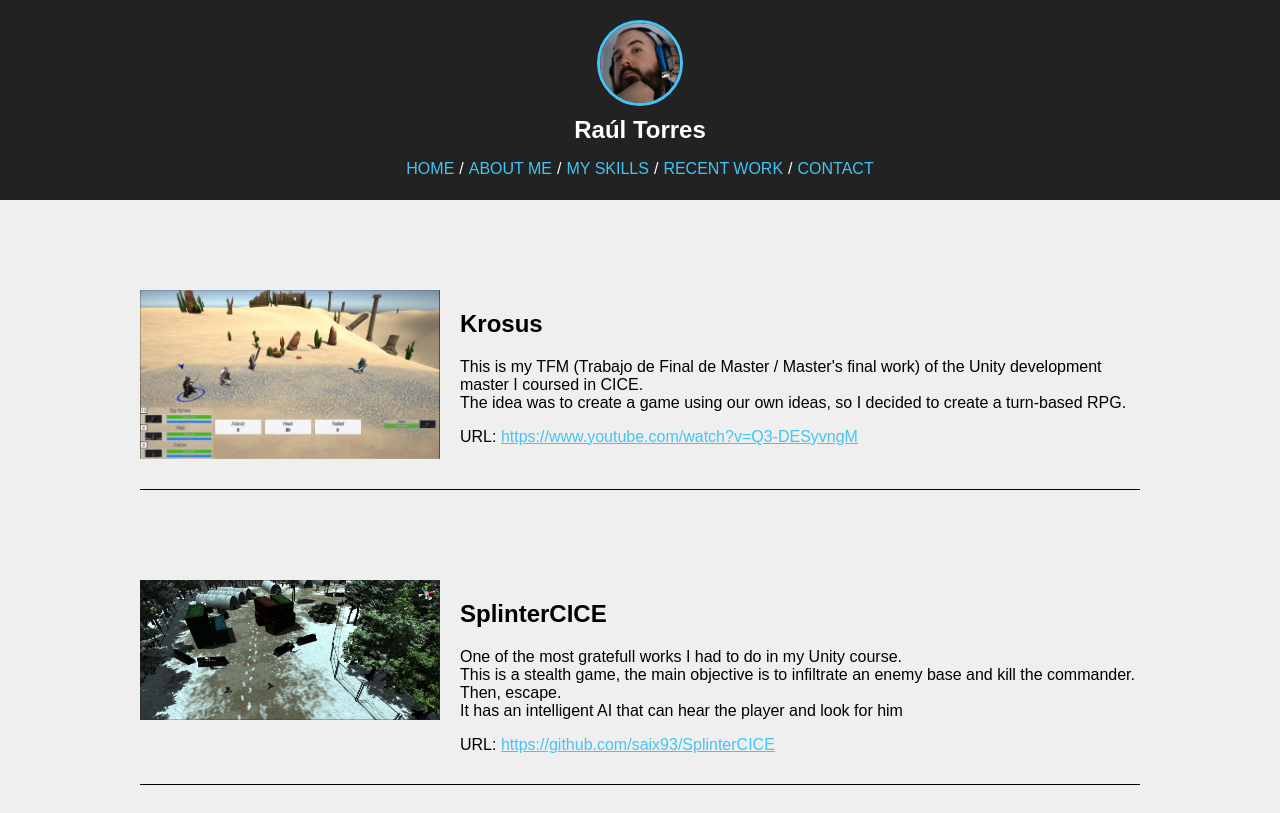
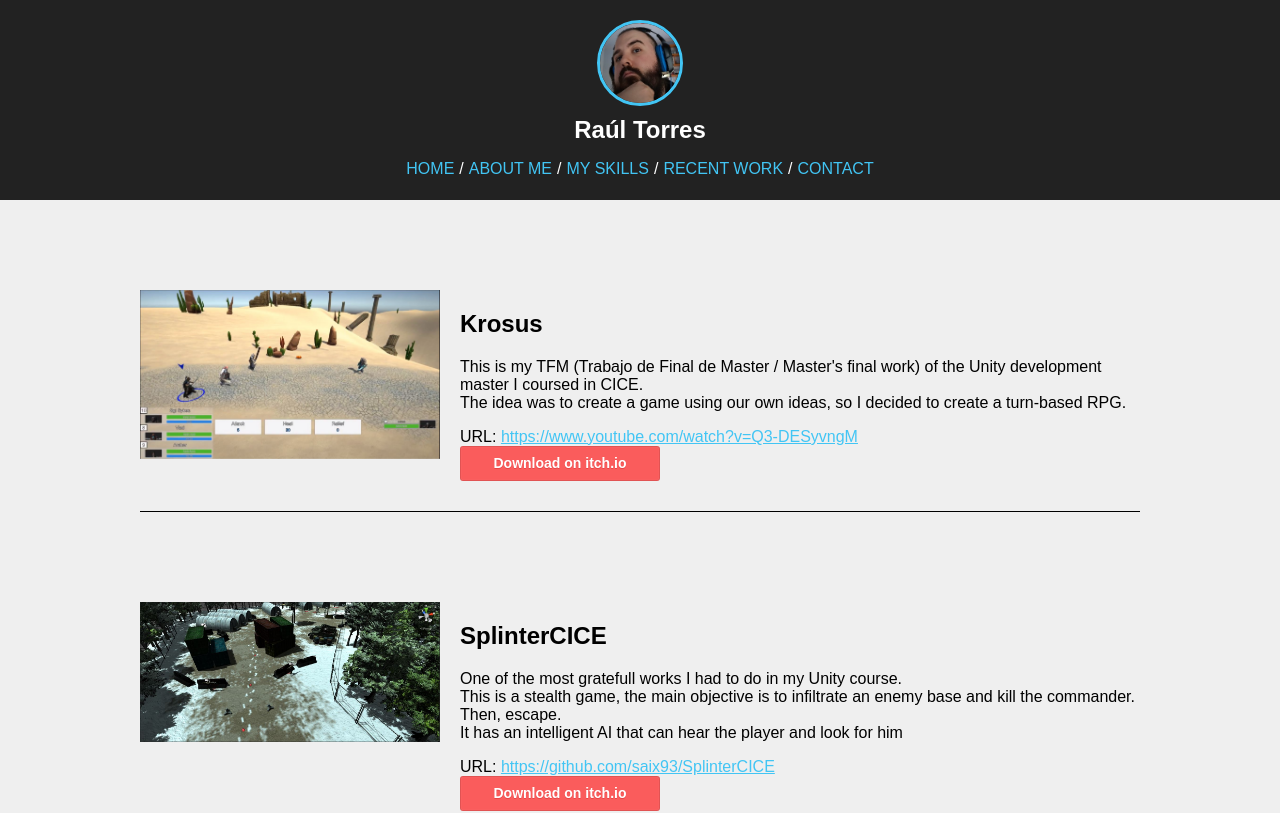
Before and after one commit to saix93/raultorres, a React (Create React App) app: page /Work in a window 1280 px wide. Shown: the top 813 px of the page. Built offline with nearby package versions, Linux system fonts and the light colour scheme.

Commit message:
Añade botones de descargar en itch.io a los proyectos

```diff
--- a/src/components/auxiliar_components/WorkItem.css
+++ b/src/components/auxiliar_components/WorkItem.css
@@ -3,6 +3,28 @@
   margin: 30px auto;
   padding: 30px 0;
   border-bottom: 1px solid black;
+}
+
+.WorkItem-download {
+  border: 1px solid rgba(0,0,0,0.1);
+  background-color: #fa5c5c;
+  color: white;
+  text-shadow: 0 1px 0px #e54747;
+  box-shadow: inset 0 0 1px rgba(255,255,255,0.21);
+  text-align: center;
+  line-height: 33px;
+  font-weight: bold;
+  height: 35px;
+  cursor: pointer;
+  border-radius: 3px;
+  text-decoration: none;
+  padding: 0 10px;
+  font-size: 14px;
+  user-select: none;
+  box-sizing: border-box;
+  -moz-box-sizing: border-box;
+  display: block;
+  width: 200px;
 }
 
 .WorkItem-photo {
--- a/src/components/auxiliar_components/WorkItem.js
+++ b/src/components/auxiliar_components/WorkItem.js
@@ -14,6 +14,7 @@ class WorkItem extends Component {
             })}
           </p>
           {this.props.link ? <span>URL: <a className="WorkItem-textContainer-link" target="_blank" href={this.props.link}>{this.props.link}</a></span> : null}
+          {this.props.download ? <a href={this.props.download} target="_blank" className="WorkItem-download">Download on itch.io</a> : null}
         </div>
       </div>
     );
--- a/src/components/body_components/Work.js
+++ b/src/components/body_components/Work.js
@@ -21,10 +21,10 @@ class Work extends Component {
     return (
       <div className="Work">
         <div className="Work-content">
-          <WorkItem img={krosus} title="Krosus" link="https://www.youtube.com/watch?v=Q3-DESyvngM"
+          <WorkItem img={krosus} title="Krosus" link="https://www.youtube.com/watch?v=Q3-DESyvngM" download="https://saix93.itch.io/krosus"
             text="This is my TFM (Trabajo de Final de Master / Master's final work) of the Unity development master I coursed in CICE.\nThe idea was to create a game using our own ideas, so I decided to create a turn-based RPG." />
 
-          <WorkItem img={splintercice} title="SplinterCICE" link="https://github.com/saix93/SplinterCICE"
+          <WorkItem img={splintercice} title="SplinterCICE" link="https://github.com/saix93/SplinterCICE" download="https://saix93.itch.io/splintercice"
             text="One of the most gratefull works I had to do in my Unity course.\nThis is a stealth game, the main objective is to infiltrate an enemy base and kill the commander. Then, escape.\n It has an intelligent AI that can hear the player and look for him" />
 
           <WorkItem img={myroom} title="My Room"
```
